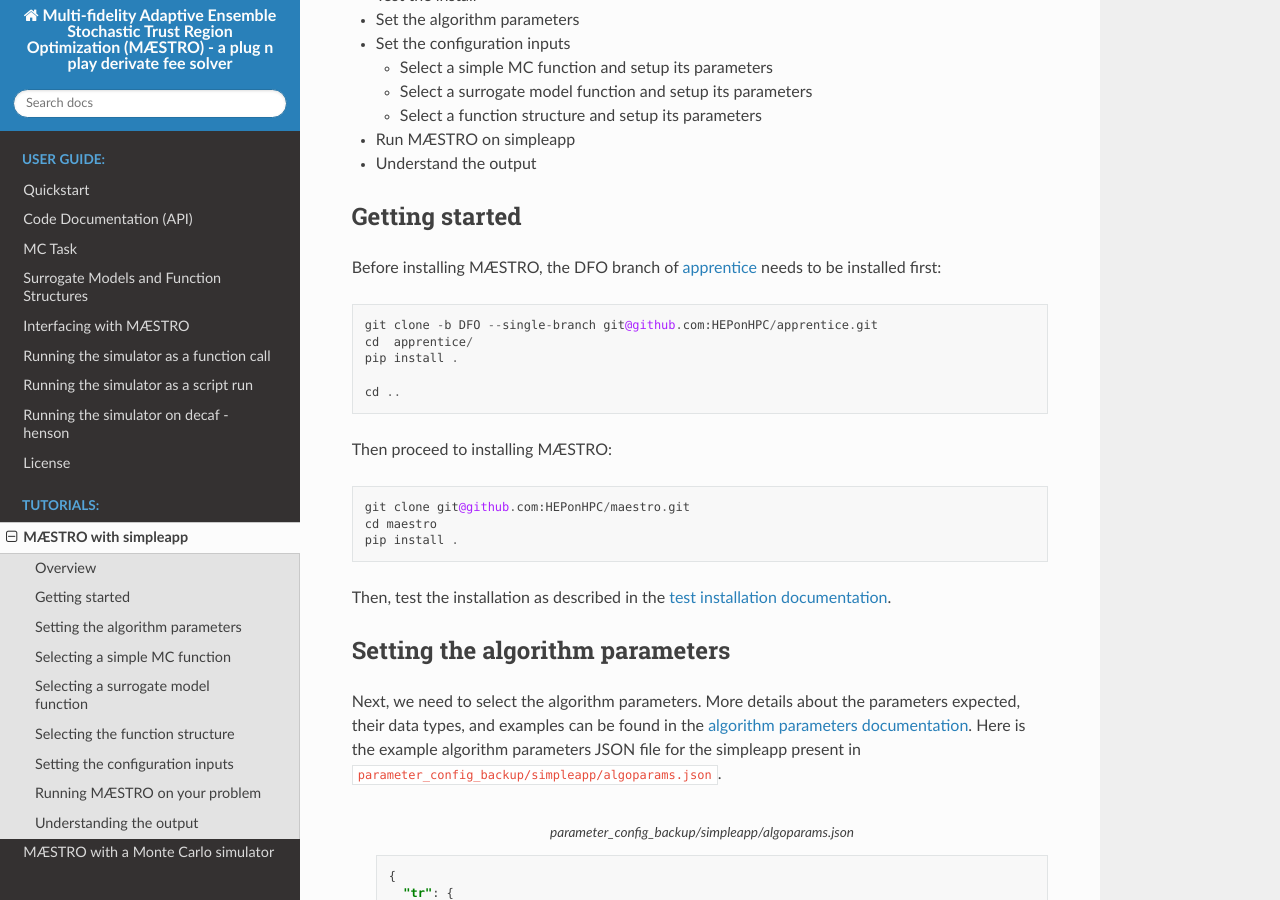
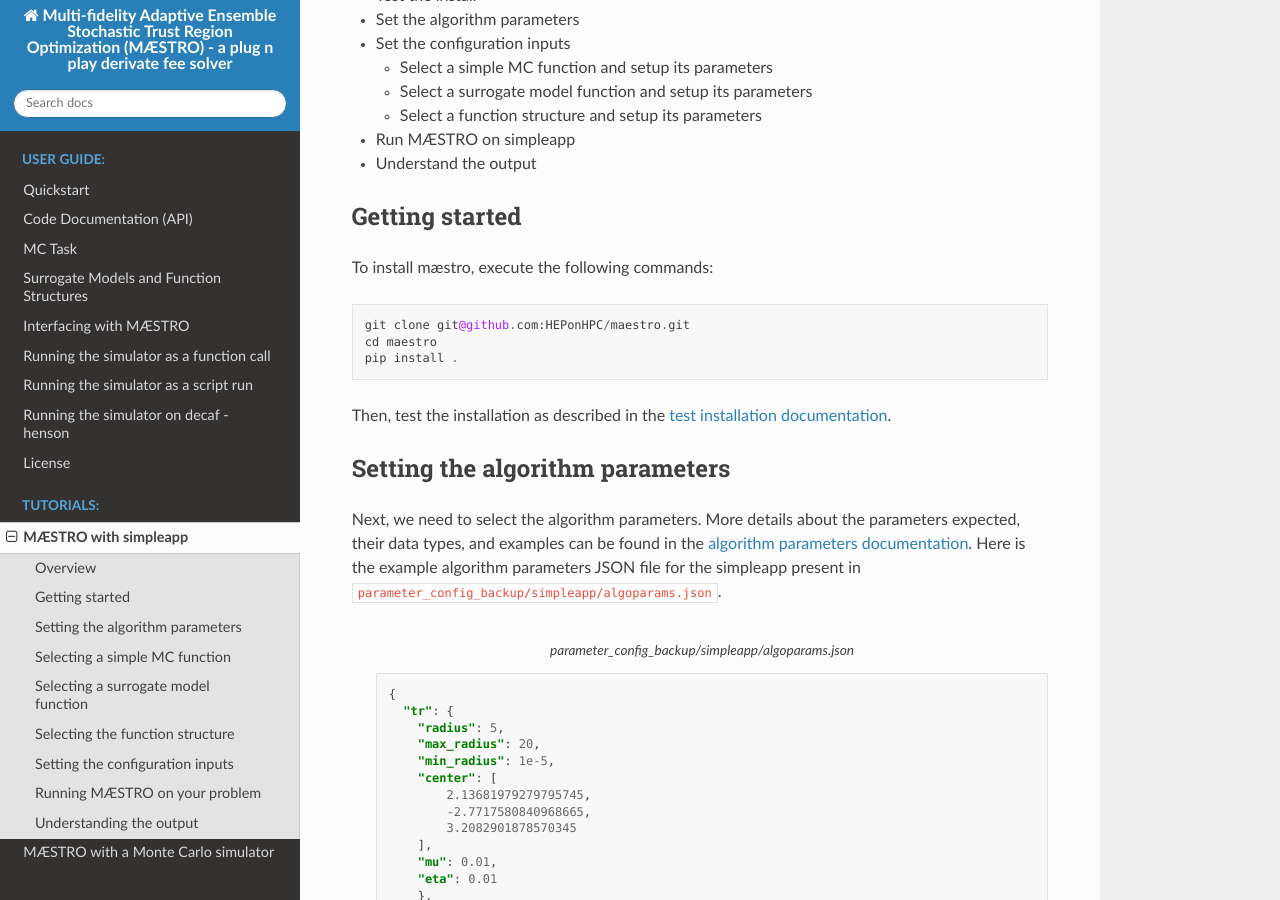
Before and after one commit to HEPonHPC/MAESTRO, a Sphinx documentation site: the page built from docs/source/tutorials/mdstrodf_with_simpleapp.rst, in a window 1280 px wide and 900 px high, scrolled down 376 px. Built offline with Sphinx 7.4.7 and the Read the Docs theme 2.0.0, drawn with Linux system fonts in a browser that asks for light colours.

Commit message:
Removing apprentice install from docs since its directly installed from
PyPI

```diff
--- a/docs/source/tutorials/mdstrodf_with_simpleapp.rst
+++ b/docs/source/tutorials/mdstrodf_with_simpleapp.rst
@@ -29,15 +29,7 @@ will go through the follwoing steps:
 Getting started
 ~~~~~~~~~~~~~~~~~~~~~~~~~~~~~~~~~~~~
 
-Before installing MÆSTRO, the DFO branch of apprentice_ needs to be installed first::
-
-    git clone -b DFO --single-branch git@github.com:HEPonHPC/apprentice.git
-    cd  apprentice/
-    pip install .
-
-    cd ..
-
-Then proceed to installing MÆSTRO::
+To install mæstro, execute the following commands::
 
     git clone git@github.com:HEPonHPC/maestro.git
     cd maestro
```
Also changed, not shown: README.rst (+1 -9 lines), docs/source/tutorials/mdstrodf_with_mc.rst (+1 -9 lines).
